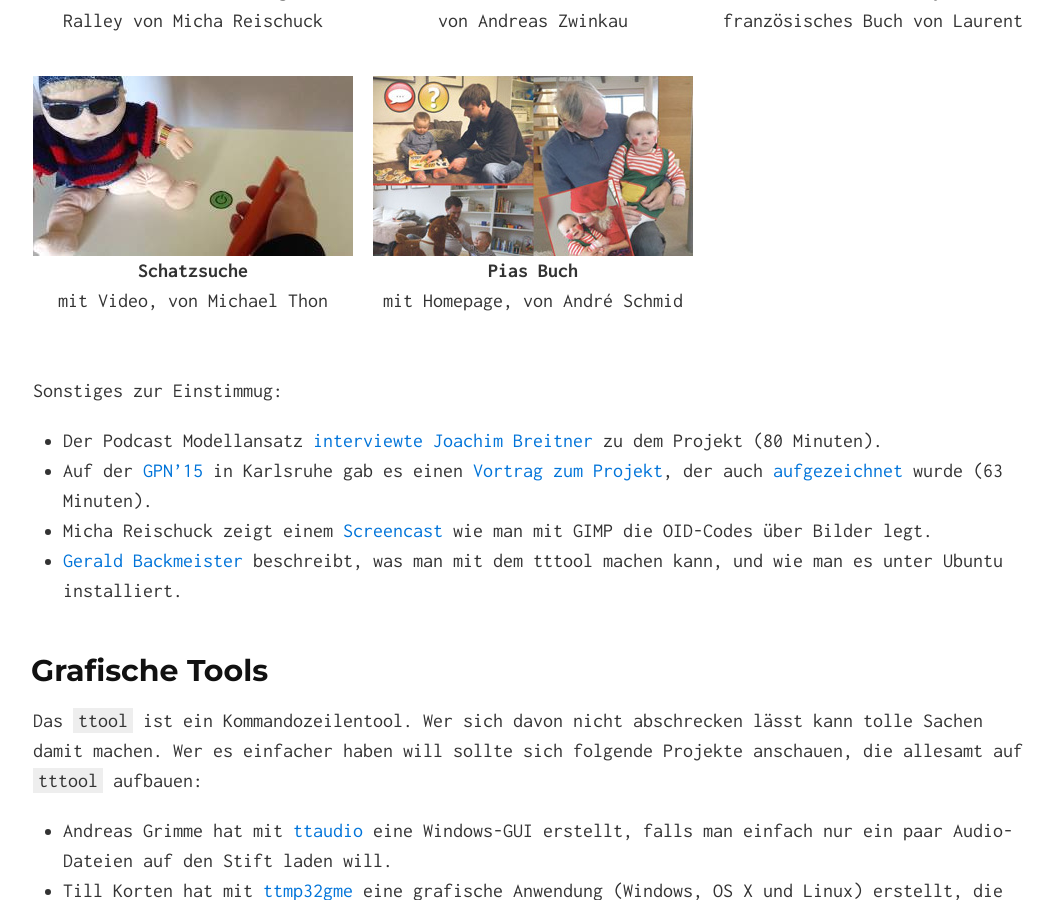
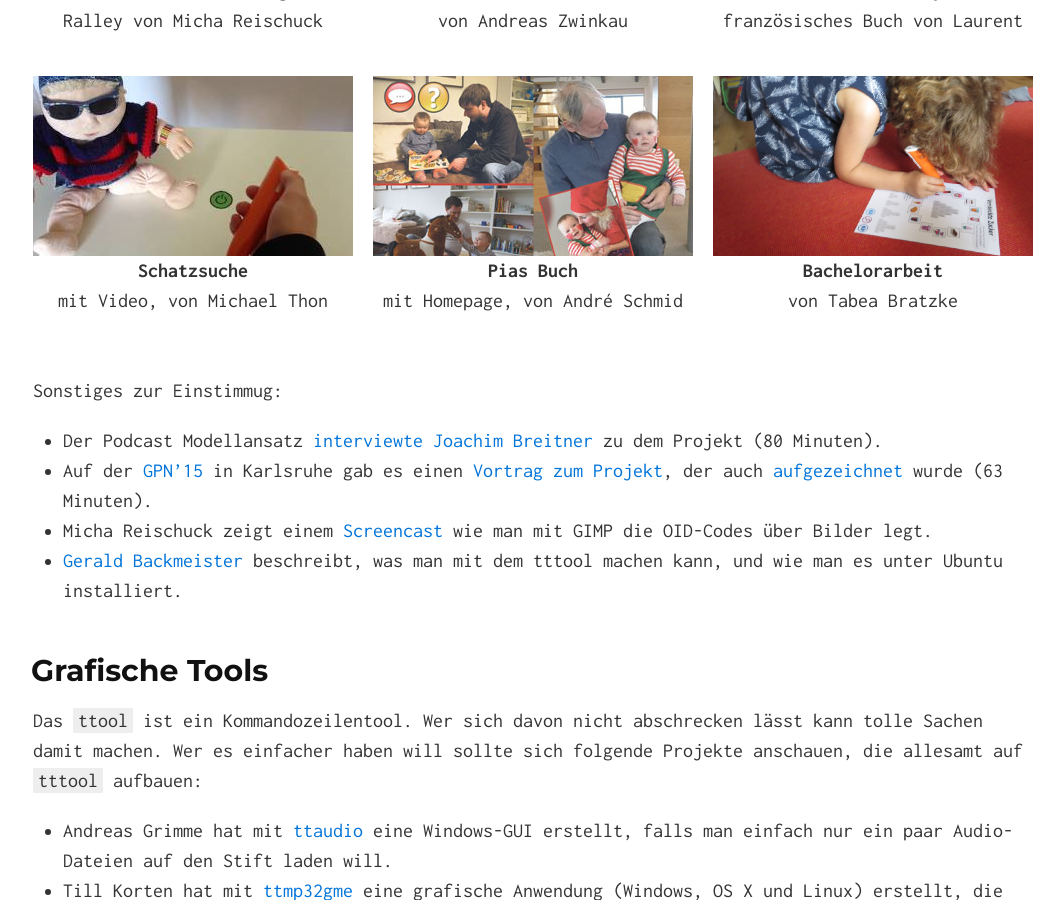
Before and after one commit to entropia/tip-toi-reveng, a Jekyll site: the page built from index.md, in a window 1280 px wide and 900 px high, scrolled down 2272 px. Shown: the whole window, without its empty margins (107-1171 px from the left). Built offline with Jekyll 4.4.1, drawn with Linux system fonts in a browser that asks for light colours.

Commit message:
Bachelorarbeit

```diff
--- a/index.md
+++ b/index.md
@@ -100,6 +100,11 @@ gallery:
   subtitle: mit Homepage, von André Schmid
   link: http://tiptoi.as-webstyling.de/
   img: /img/pias-buch.jpg
+
+- title: Bachelorarbeit
+  subtitle: von Tabea Bratzke
+  link: https://github.com/MachEsEinfach/tiptoi_Abschlussarbeit
+  img: /img/bratzke.jpg
 
 ---
 
```
Also changed, not shown: img/bratzke.jpg (added).
